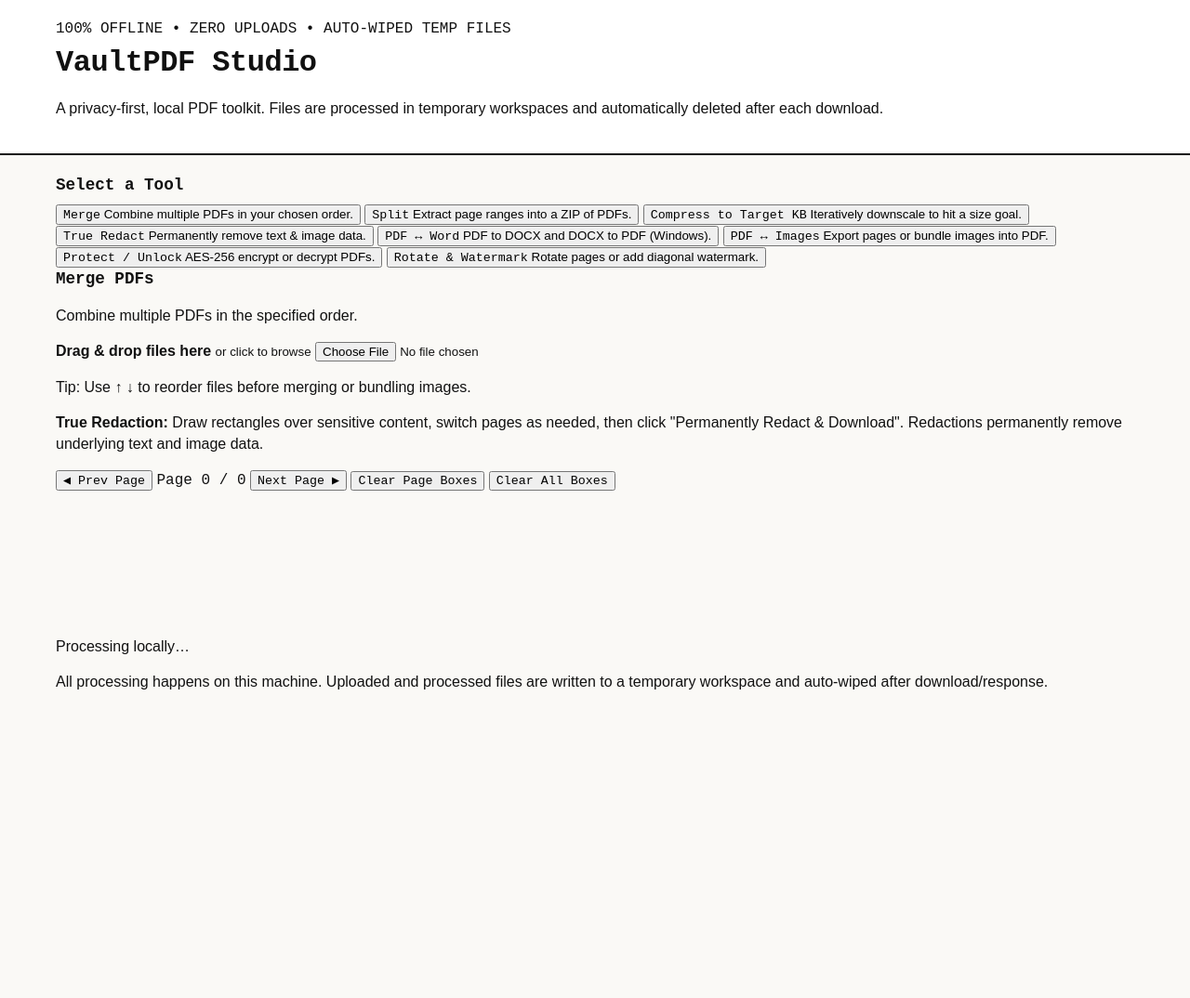
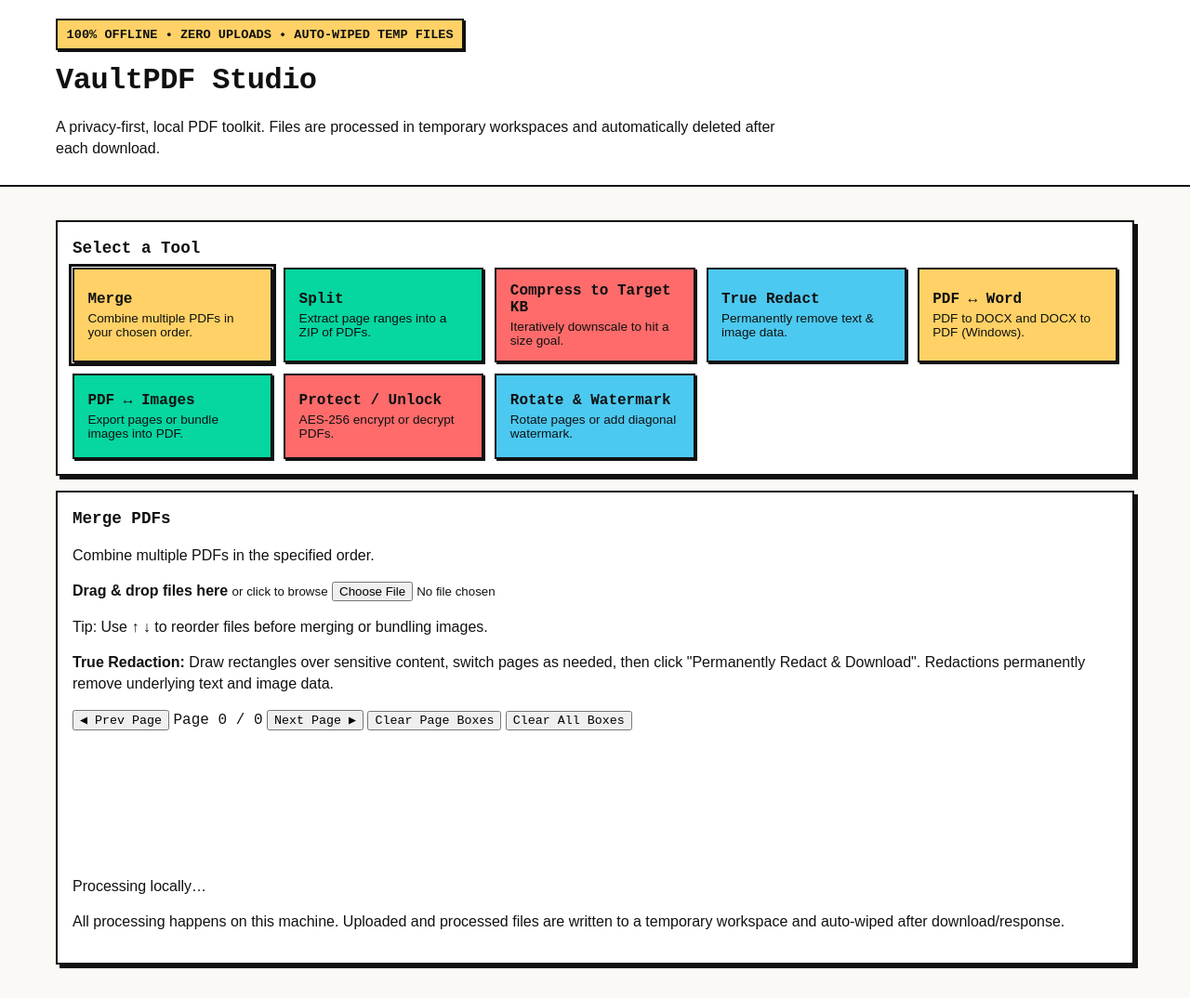
Before and after one commit to soumildeopuria123/vaultpdf-studio, a FastAPI app: page / in a window 1280 px wide. Shown: the whole page at 93% size. Before the commit the page ends 742 px from the top, so only its background shows below. Run offline with FastAPI, Linux system fonts and the light colour scheme; a map, chart or similar area stays blank.

Commit message:
style: style accent tool cards

```diff
--- a/static/css/brutalist.css
+++ b/static/css/brutalist.css
@@ -38,3 +38,58 @@ h2 { font-size: 1.1rem; margin: 0 0 0.5rem; }
   background: var(--card);
 }
 .header-inner {
+  display: flex;
+  flex-direction: column;
+  gap: 0.5rem;
+}
+.badge {
+  display: inline-block;
+  background: var(--yellow);
+  border: var(--border);
+  box-shadow: var(--shadow-sm);
+  padding: 0.35rem 0.6rem;
+  font-weight: 700;
+  font-size: 0.85rem;
+  width: fit-content;
+}
+.subtitle { margin: 0 0 0.5rem; max-width: 800px; }
+
+.panel {
+  background: var(--card);
+  border: var(--border);
+  box-shadow: var(--shadow);
+  padding: 1rem;
+  margin: 1rem 0;
+}
+
+.tool-grid {
+  display: grid;
+  grid-template-columns: repeat(auto-fit, minmax(180px, 1fr));
+  gap: 0.75rem;
+}
+.tool-card {
+  appearance: none;
+  border: var(--border);
+  box-shadow: var(--shadow-sm);
+  padding: 0.9rem;
+  text-align: left;
+  cursor: pointer;
+  color: var(--ink);
+  transition: transform 0.05s ease;
+  min-height: 92px;
+}
+.tool-card:hover { transform: translate(-1px, -1px); }
+.tool-card.active { outline: 3px solid var(--ink); outline-offset: 1px; }
+.tool-card .tool-title { display: block; font-weight: 800; font-size: 1rem; margin-bottom: 0.25rem; }
+.tool-card .tool-desc { font-size: 0.85rem; }
+.tool-card[data-color="yellow"] { background: var(--yellow); }
+.tool-card[data-color="mint"] { background: var(--mint); }
+.tool-card[data-color="coral"] { background: var(--coral); }
+.tool-card[data-color="sky"] { background: var(--sky); }
+
+.workspace-header {
+  display: flex;
+  flex-wrap: wrap;
+  align-items: center;
+  justify-content: space-between;
+  gap: 0.5rem;
```
